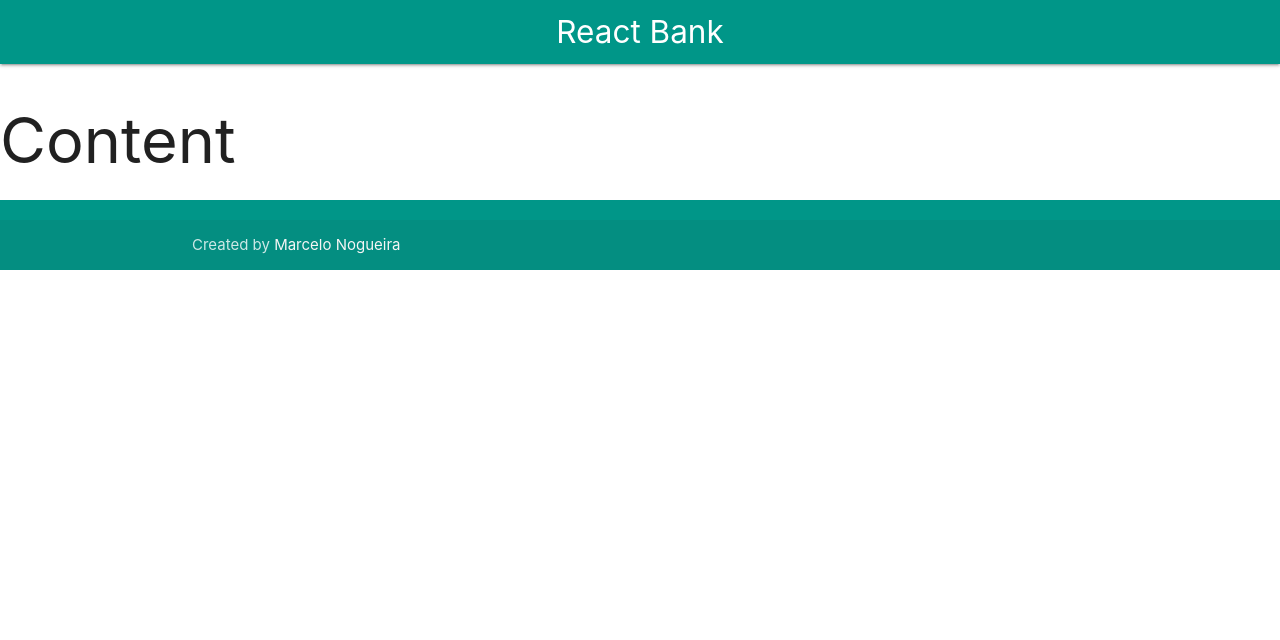
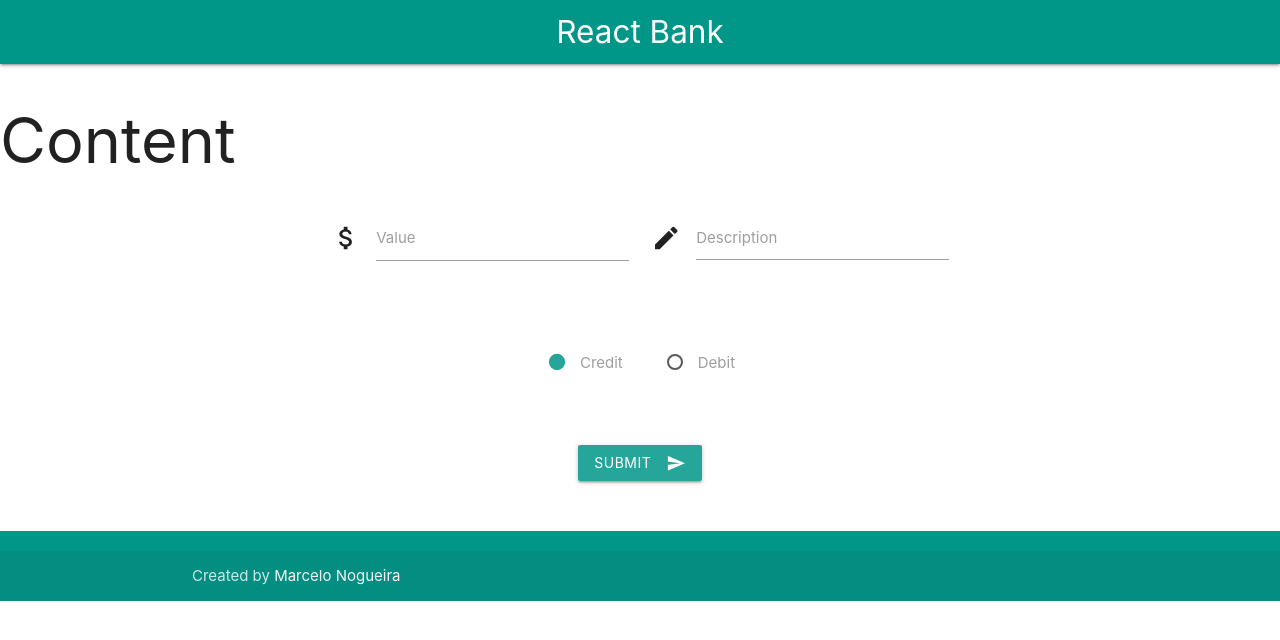
Before and after one commit to locemarn/react-bank, a React (Create React App) app: page / in a window 1280 px wide. Shown: the top 640 px of the page. Built offline with nearby package versions, Linux system fonts and the light colour scheme.

Commit message:
form component

```diff
--- a/public/index.html
+++ b/public/index.html
@@ -19,6 +19,9 @@
       work correctly both with client-side routing and a non-root public URL.
       Learn how to configure a non-root public URL by running `npm run build`.
     -->
+
+    <!--Import Google Icon Font-->
+    <link href="https://fonts.googleapis.com/icon?family=Material+Icons" rel="stylesheet">
 
     <!-- Compiled and minified CSS -->
     <link rel="stylesheet" href="https://cdnjs.cloudflare.com/ajax/libs/materialize/1.0.0/css/materialize.min.css">
--- a/src/components/content/Content.js
+++ b/src/components/content/Content.js
@@ -1,9 +1,15 @@
 import React, { Component } from 'react'
+
+import Form from './form/From'
 
 class Content extends Component {
   render() {
     return (
-      <h1>Content</h1>
+      <div>
+        <h1>Content</h1>
+
+        <Form />
+      </div>
     )
   }
 }
--- /dev/null
+++ b/src/components/content/form/From.js
@@ -0,0 +1,48 @@
+import React, { Component } from 'react'
+
+import './form.css'
+
+class Form extends Component {
+  render() {
+    return (
+      <div>
+        <form>
+          <div className="row">
+            <div className="col s12">
+              <div className="row">
+                <div className="input-field col l3 s12 offset-l3">
+                  <i className="material-icons prefix">attach_money</i>
+                  <input type="text" id="autocomplete-input" className="autocomplete" />
+                  <label htmlFor="autocomplete-input">Value</label>
+                </div>
+                <div className="input-field col l3 s12">
+                  <i className="material-icons prefix">mode_edit</i>
+                  <textarea id="textarea1" className="materialize-textarea"></textarea>
+                  <label htmlFor="textarea1">Description</label>
+                </div>
+              </div>
+            </div>
+          </div>
+
+          <div className="center radios">
+            <label>
+              <input name="group1" type="radio" defaultChecked />
+              <span>Credit</span>
+            </label>
+            <label>
+              <input name="group1" type="radio" />
+              <span>Debit</span>
+            </label>
+          </div>
+          <div className="center">
+            <button className="btn waves-effect waves-light" type="submit" name="action">Submit
+              <i className="material-icons right">send</i>
+            </button>
+          </div>
+        </form>
+      </div>
+      )
+  }
+}
+
+export default Form
--- /dev/null
+++ b/src/components/content/form/form.css
@@ -0,0 +1,12 @@
+button {
+  margin: 50px 0px;
+}
+
+.radios {
+  display: flex;
+  justify-content: center;
+}
+
+.radios label {
+  padding: 20px;
+}
--- a/src/components/footer/Footer.js
+++ b/src/components/footer/Footer.js
@@ -3,10 +3,10 @@ import React, { Component } from 'react'
 class Footer extends Component {
   render() {
     return (
-      <footer class="page-footer teal">
-        <div class="footer-copyright">
-          <div class="container">
-            Created by<a class="grey-text text-lighten-4" href="https://locemarn.github.io/marcelo-nogueira/" target='blank'> Marcelo Nogueira</a>
+      <footer className="page-footer teal">
+        <div className="footer-copyright">
+          <div className="container">
+            Created by<a className="grey-text text-lighten-4" href="https://locemarn.github.io/marcelo-nogueira/" target='blank'> Marcelo Nogueira</a>
           </div>
         </div>
       </footer>
--- a/src/components/header/Header.js
+++ b/src/components/header/Header.js
@@ -4,8 +4,8 @@ class Header extends Component {
   render() {
     return (
       <nav>
-        <div class="nav-wrapper teal">
-          <a href="#!" class="brand-logo center">React Bank</a>
+        <div className="nav-wrapper teal">
+          <a href="#!" className="brand-logo center">React Bank</a>
         </div>
       </nav>
     )
```
